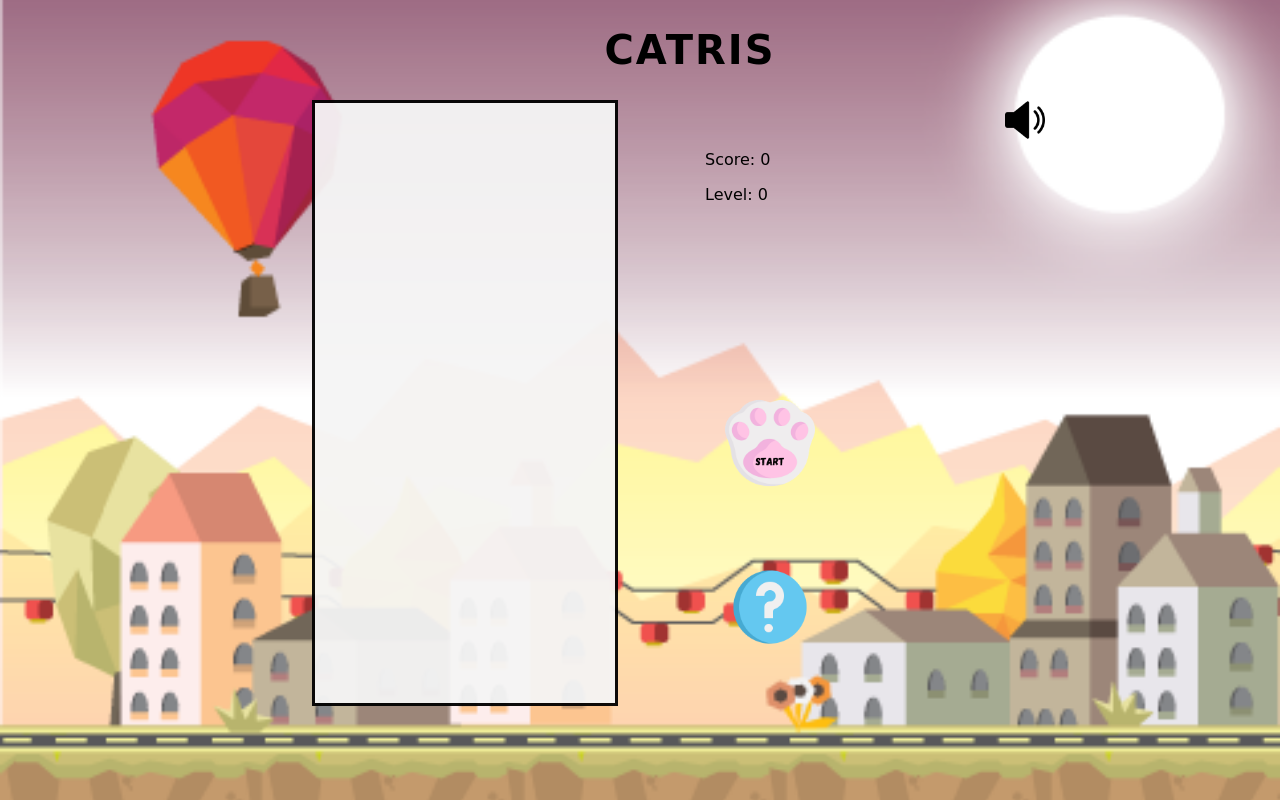
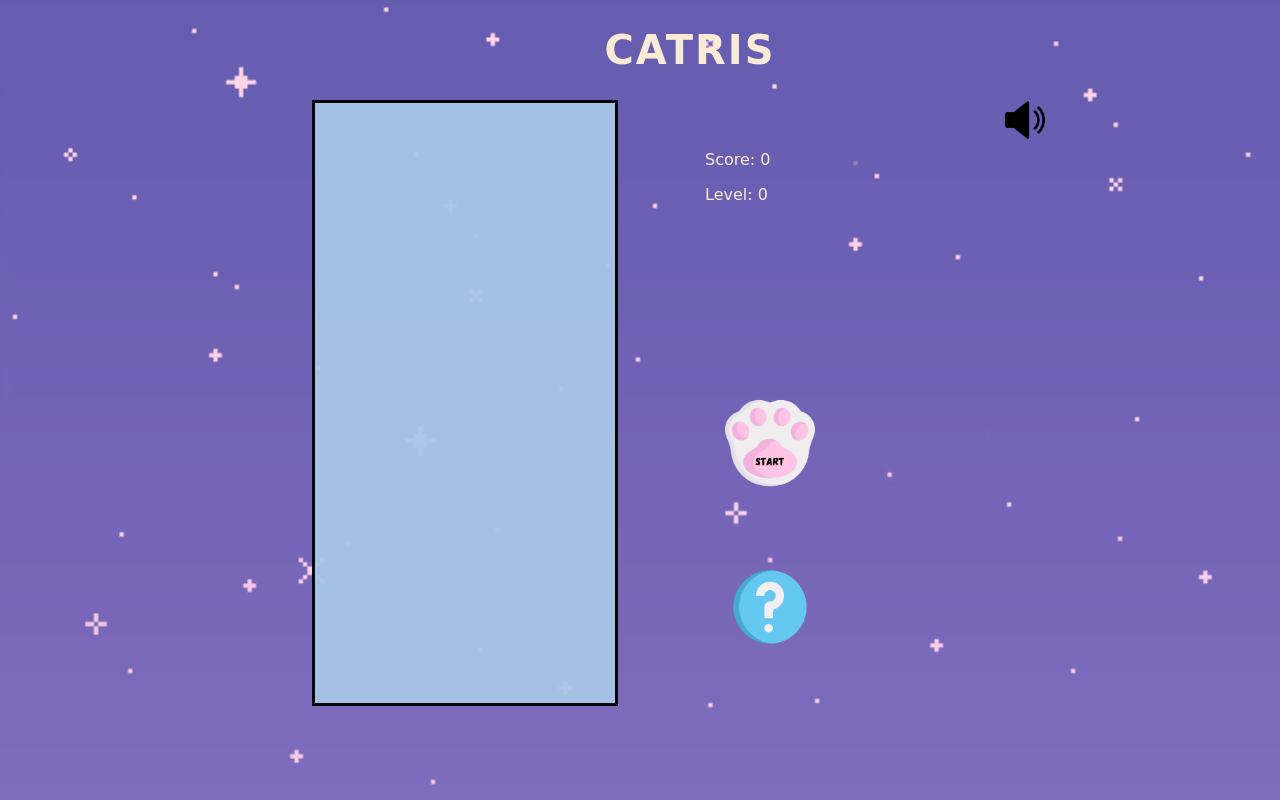
Before and after one commit to chrysaliswoon/catris-game, a website: page index.html in a window 1280 px wide. Drawn offline with nearby package versions, Linux system fonts and the light colour scheme; some packages are replaced by stand-ins of ours; a script that the page names is missing; a web font is replaced by a local one.

Commit message:
Update visuals of game

```diff
--- a/style.css
+++ b/style.css
@@ -6,7 +6,7 @@
 /* Styling for the body */
 body {
     font-family: 'Galindo', cursive;
-    background-image: url("Image Assets/CityBackground.png");
+    background-image: url("Image Assets/Animated background.gif");
     background-position: center; /*Background image is centered at all times */
     background-repeat: no-repeat; /*Background image doesn't repeat and stretches to fit*/
     background-attachment:fixed;
@@ -18,6 +18,7 @@ body {
   /* Styling for the game title */
   .title {
     letter-spacing: 2px;
+    color: antiquewhite;
     font-size: 40px;
     text-align: center;
     margin-left: 100px;
@@ -32,6 +33,7 @@ body {
   }
 
   .right-column {
+    color: antiquewhite;
     display: flex;
     flex-direction: column;
     justify-content: space-evenly;
@@ -45,7 +47,7 @@ body {
   }
 
   #board {
-    background-color: whitesmoke;
+    background-color: #A7C7E7;
     opacity: 95%;
     align-self: center;
     justify-self: center;
```
Also changed, not shown: Image Assets/Animated background.gif (added), README.md, 1 other file.
